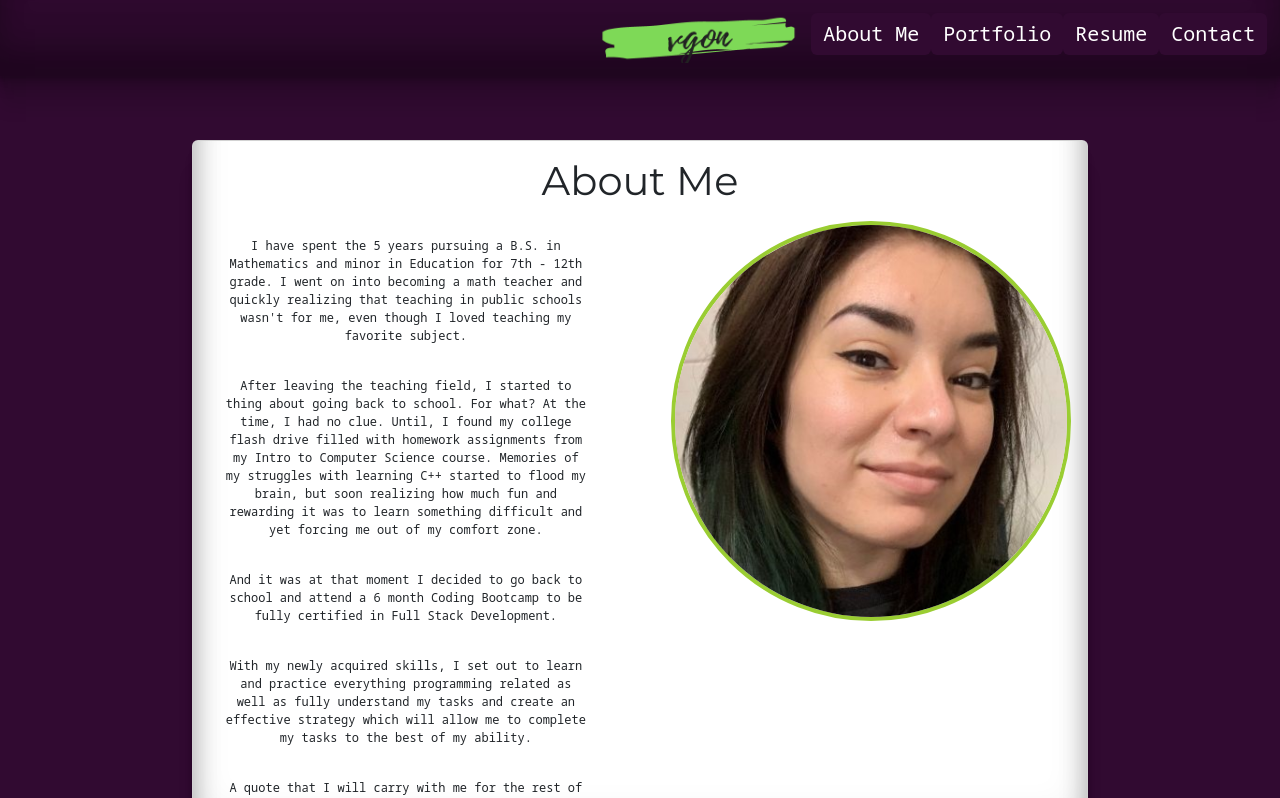
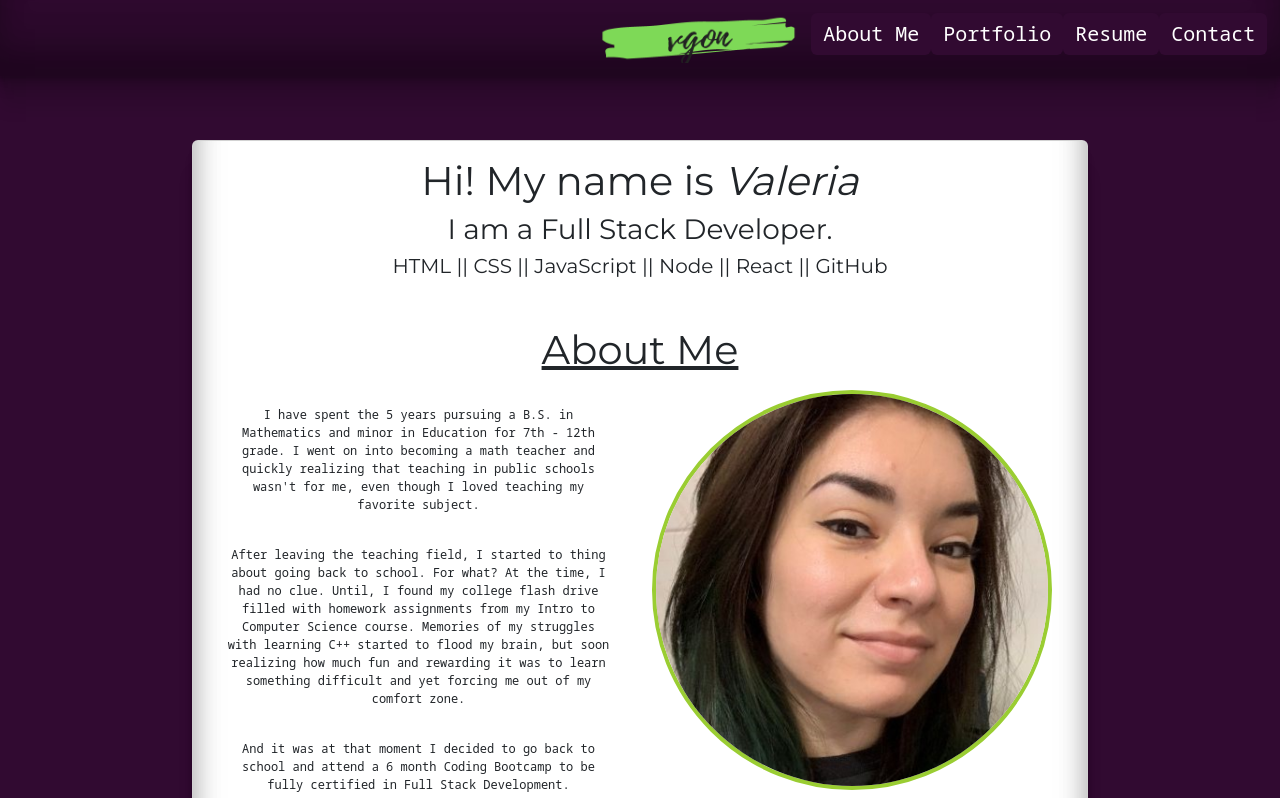
Before and after one commit to ValPal1320/VGonzalez_Portfolio_v2, a React (Create React App) app: page / in a window 1280 px wide. Shown: the top 798 px of the page. Built offline with nearby package versions, Linux system fonts and the light colour scheme.

Commit message:
deleted Home

```diff
--- a/src/components/About.css
+++ b/src/components/About.css
@@ -7,13 +7,16 @@
     border-radius: 3rem;
     border: 5px solid yellowgreen;
     box-shadow: rgba(0, 0, 0, 0.17) 0px -23px 25px 0px inset, rgba(0, 0, 0, 0.15) 0px -36px 30px 0px inset, rgba(0, 0, 0, 0.1) 0px -79px 40px 0px inset, rgba(0, 0, 0, 0.06) 0px 2px 1px, rgba(0, 0, 0, 0.09) 0px 4px 2px, rgba(0, 0, 0, 0.09) 0px 8px 4px, rgba(0, 0, 0, 0.09) 0px 16px 8px, rgba(0, 0, 0, 0.09) 0px 32px 16px;
+}
 
-
+.welcome {
+    margin-bottom: 2rem;
+    font-family: 'Montserrat', sans-serif;
+    text-align: center;
 }
 
 .aboutMe {
     font-family: 'Montserrat', sans-serif;
-    text-align: center;
 }
 
 p {
@@ -24,8 +27,7 @@ p {
 }
 
 .imgCard {
-    margin-left: 5%;
-    margin-top: 5%;
+    padding: auto;
 }
 
 .profilePic {
--- a/src/components/About.js
+++ b/src/components/About.js
@@ -3,14 +3,22 @@ import profilepic from '../assets/imgs/profile.jpg'
 import Card from 'react-bootstrap/Card';
 import Row from 'react-bootstrap/Row';
 import Col from 'react-bootstrap/Col';
+import { Diversity1Outlined } from '@mui/icons-material';
 
 function About() {
     return (
         <Card className="card">
             <Card.Body className="cardBody">
+                <Row className="welcome">
+                    <Card.Title>
+                        <h1>Hi! My name is <i>Valeria</i></h1>
+                        <h3>I am a Full Stack Developer.</h3>
+                        <h5>HTML || CSS || JavaScript || Node || React || GitHub</h5>
+                    </Card.Title>
+                </Row>
                 <Row>
                     <Card.Title className="aboutMe">
-                        <h1>About Me</h1>
+                        <h1><u>About Me</u></h1>
                     </Card.Title>
                     <Col>
                         <Card.Text>
@@ -26,7 +34,7 @@ function About() {
                     </Col>
                 </Row>
             </Card.Body>
-        </Card>
+        </Card >
     );
 }
 
--- a/src/components/Home.js
+++ /dev/null
@@ -1,12 +0,0 @@
-import './Home.css';
-import Card from 'react-bootstrap/Card';
-
-function Home() {
-    return (
-        <Card className="card">
-            <h1>Hello</h1>
-        </Card>
-    );
-}
-
-export default Home;
```
Also changed, not shown: src/components/Home.css (deleted).
